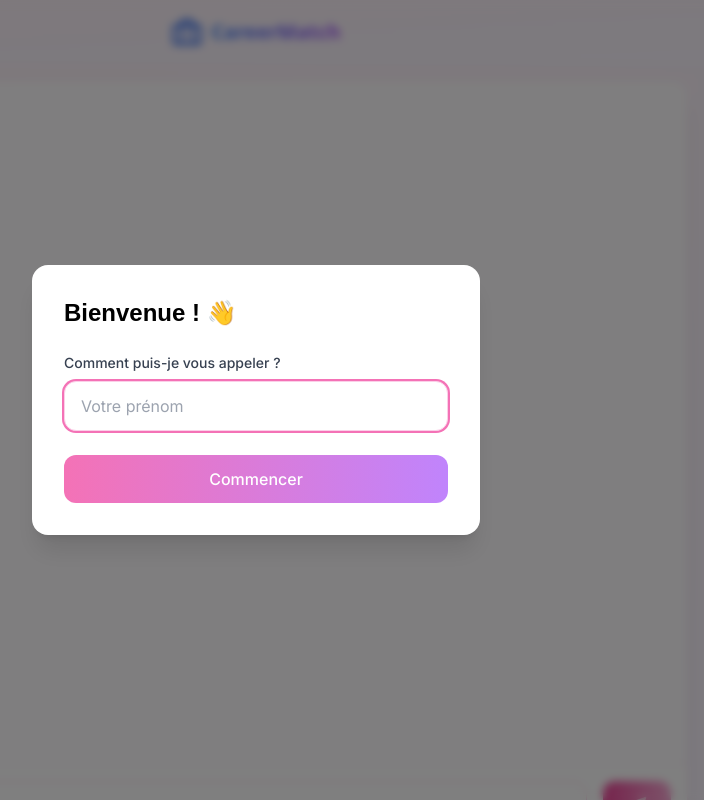
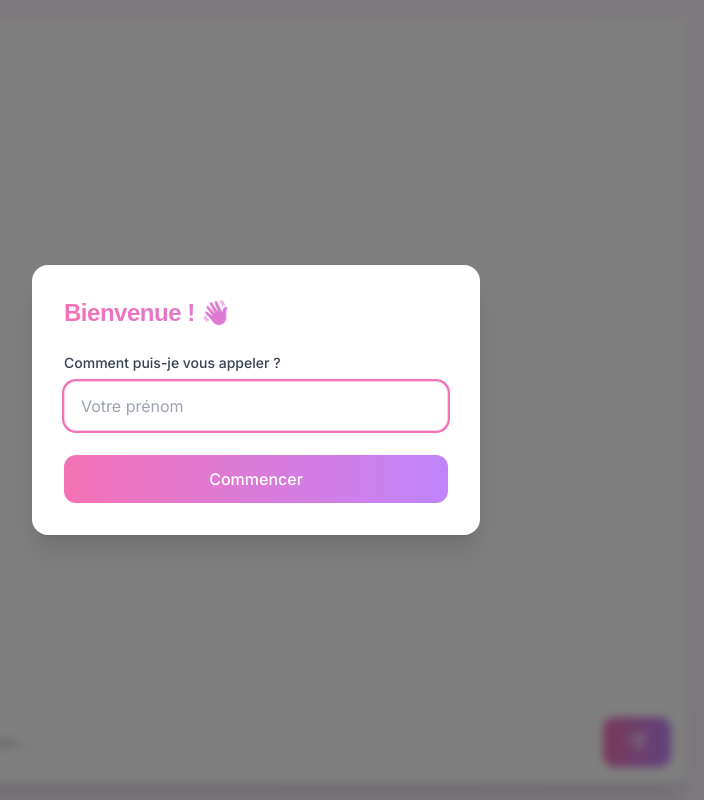
Before and after one commit to cmartineau15/projets, a React (Vite) app in the folder front/: page /Chat_2 in a window 1280 px wide. Shown: the top 800 px of the page, without its empty margins (384-1088 px from the left). Built offline with nearby package versions, Linux system fonts and the light colour scheme; a web font is replaced by a local one.

Commit message:
Add files via upload

```diff
--- a/front/src/pages/Chat_2.tsx
+++ b/front/src/pages/Chat_2.tsx
@@ -1,8 +1,6 @@
 import React, { useState, useRef, useEffect } from 'react';
 import ReactMarkdown from 'react-markdown';
-import { Send } from 'lucide-react';
-import { BriefcaseIcon, Menu, X } from 'lucide-react';
-import { Link } from 'react-router-dom';
+import { Send, X } from 'lucide-react';
 
 function Chat2() {
   const [messages, setMessages] = useState<Array<{ type: 'user' | 'bot', content: string; animate?: boolean }>>([]);
@@ -25,9 +23,9 @@ function Chat2() {
     // Add welcome message with animation and personalized greeting
     const welcomeMessage = {
       type: 'bot' as const,
-      content: `# Bonjour **${firstName}** !
+      content: `# Bonjour **${firstName}** ! 🌟
 
- 😀Je suis ton petit assistant(e) de lettres de motivation, et je vais t’aider à écrire un truc qui va faire fondre les recruteurs !`,
+je suis la pour t'aider à rédiger ta lettre de motivation`,
       animate: true
     };
 
@@ -81,42 +79,19 @@ function Chat2() {
       }
     } catch (error) {
       console.error('Error:', error);
-      setMessages(prev => [...prev, { type: 'bot', content: "Désolé, une erreur s'est produite.😐" }]);
+      setMessages(prev => [...prev, { type: 'bot', content: "Désolé, une erreur s'est produite." }]);
     } finally {
       setIsLoading(false);
     }
   };
 
   return (
-    <div className="min-h-screen flex flex-col ">
-      {/* Navigation Bar */}
-      <nav className="relative bg-gradient-to-br from-pink-50 to-purple-50">
-
-                          <div className="relative z-1 max-w-7xl mx-auto px-4 sm:px-6 lg:px-8">
-                            <div className="flex justify-center h-16">
-                              <div className="flex items-center">
-                                <div className="flex-shrink-0 flex items-center">
-                                  <BriefcaseIcon className="h-8 w-8 text-blue-600" />
-                                  <Link to="/" className="ml-2 text-xl font-semibold bg-gradient-to-r from-blue-500 to-purple-500 bg-clip-text text-transparent">CareerMatch</Link>
-                                </div>
-                                {/* <div className="hidden sm:ml-6 sm:flex sm:space-x-8">
-                                  <Link to="/" className="text-gray-900 px-3 py-2 text-sm font-medium">Accueil</Link>
-                                  <Link to="/Offres" className="text-gray-500 hover:text-gray-700 px-3 py-2 text-sm font-medium">Offres</Link>
-                                  <Link to="/About" className="text-gray-500 hover:text-gray-700 px-3 py-2 text-sm font-medium">À propos</Link>
-                                </div> */}
-                              </div>
-                              <div className="sm:hidden">
-
-                              </div>
-                            </div>
-                          </div>
-              </nav>
     <div className="min-h-screen bg-gradient-to-br from-pink-50 to-purple-50 flex flex-col font-inter">
       {/* Name Modal */}
       {showNameModal && (
         <div className="fixed inset-0 bg-black/50 backdrop-blur-sm flex items-center justify-center z-50 animate-fade-in-up">
           <div className="bg-white rounded-2xl p-8 shadow-xl max-w-md w-full mx-4">
-            <h2 className="gradient-text- text-2xl font-clash font-semibold mb-6">Bienvenue ! 👋</h2>
+            <h2 className="gradient-text-pink text-2xl font-clash font-semibold mb-6">Bienvenue ! 👋</h2>
             <form onSubmit={handleNameSubmit} className="space-y-6">
               <div>
                 <label htmlFor="firstName" className="block text-sm font-medium text-gray-700 mb-2">
@@ -234,7 +209,7 @@ function Chat2() {
               <button
                 type="submit"
                 disabled={isLoading}
-                className="bg-gradient-to-r from-pink-500 to-pink-300 text-white rounded-xl px-6 py-3 hover:opacity-100 focus:outline-none focus:ring-2 focus:ring-purple-400 focus:ring-offset-2 disabled:opacity-50 disabled:cursor-not-allowed transition-all duration-2000"
+                className="bg-gradient-to-r from-pink-400 to-purple-400 text-white rounded-xl px-6 py-3 hover:opacity-90 focus:outline-none focus:ring-2 focus:ring-pink-400 focus:ring-offset-2 disabled:opacity-50 disabled:cursor-not-allowed transition-all duration-200"
               >
                 <Send className="w-5 h-5" />
               </button>
@@ -243,47 +218,6 @@ function Chat2() {
         </div>
       </div>
     </div>
-<footer className="bg-gray-50 border-t border-gray-200">
-        <div className="max-w-7xl mx-auto py-12 px-4 sm:px-6 lg:px-8">
-          <div className="grid grid-cols-1 md:grid-cols-4 gap-8">
-            <div className="space-y-4">
-
-            </div>
-            <div className="space-y-4">
-              <h3 className="text-sm font-semibold text-gray-400 uppercase tracking-wider">Mentions Légales</h3>
-              <ul className="space-y-2">
-                <li><a href="PrivacyPolicy" className="text-base text-gray-500 hover:text-gray-900">Politique de Confidentialité</a></li>
-                <li><a href="UserConditions" className="text-base text-gray-500 hover:text-gray-900">Conditions d'Utilisation</a></li>
-                <li><a href="CookiesPolicy" className="text-base text-gray-500 hover:text-gray-900">Politique des Cookies</a></li>
-              </ul>
-            </div>
-
-            <div className="space-y-4">
-              <h3 className="text-sm font-semibold text-gray-400 uppercase tracking-wider">Newsletter</h3>
-              <p className="text-base text-gray-500">Abonnez-vous à notre newsletter pour recevoir des conseils de carrière et des mises à jour.</p>
-              <form className="mt-4 sm:flex sm:max-w-md">
-                <input
-                  type="email"
-                  className="appearance-none min-w-0 w-full bg-white border border-gray-300 rounded-full shadow-sm py-2 px-4 text-base text-gray-900 placeholder-gray-500 focus:outline-none focus:ring-2 focus:ring-blue-500 focus:border-blue-500 focus:placeholder-gray-400"
-                  placeholder="Entrez votre email"
-                />
-                <button
-                  type="submit"
-                  className="mt-2 bg-blue-600 text-white px-4 py-2 rounded-full font-medium hover:bg-blue-700 focus:outline-none focus:ring-2 focus:ring-offset-2 focus:ring-blue-500 sm:mt-0 sm:ml-3 sm:flex-shrink-0"
-                >
-                  S'abonner
-                </button>
-              </form>
-            </div>
-          </div>
-          <div className="mt-8 pt-8">
-            <p className="text-base text-gray-400 text-center">
-              © {new Date().getFullYear()} CareerMatch. Tous droits réservés.
-            </p>
-          </div>
-        </div>
-      </footer>
-</div>
   );
 }
 
```
